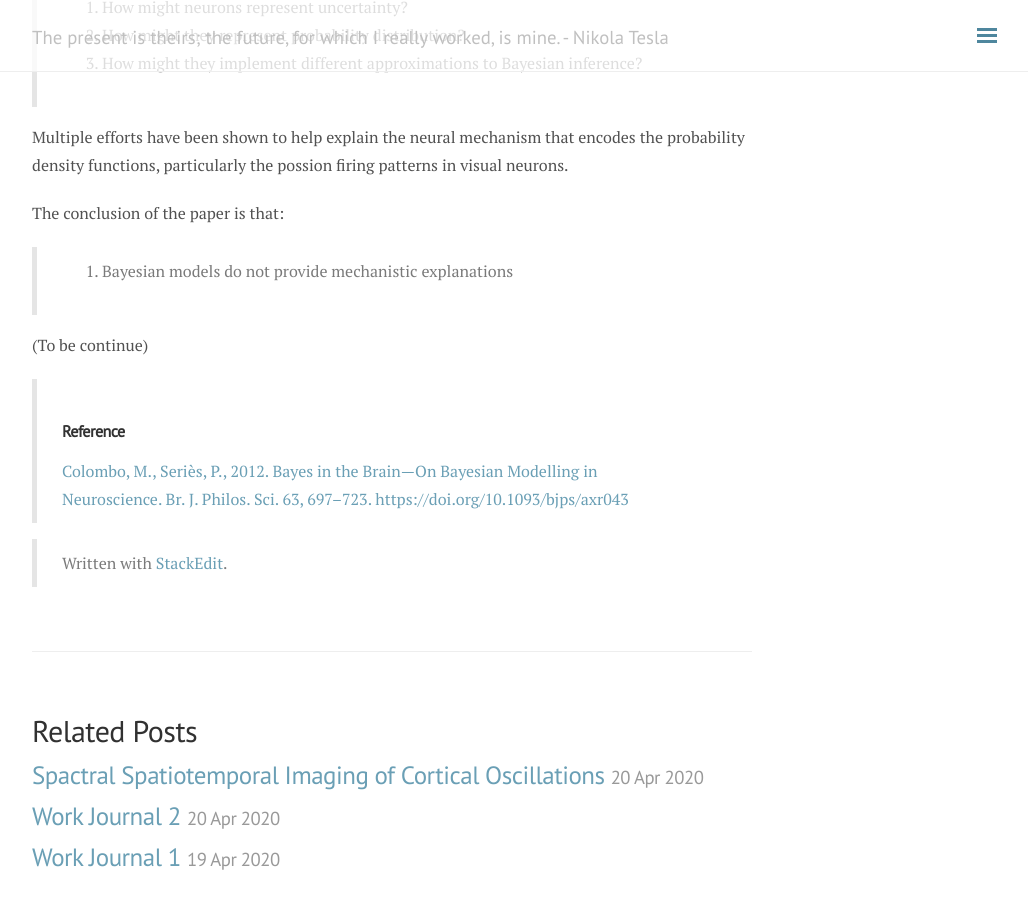
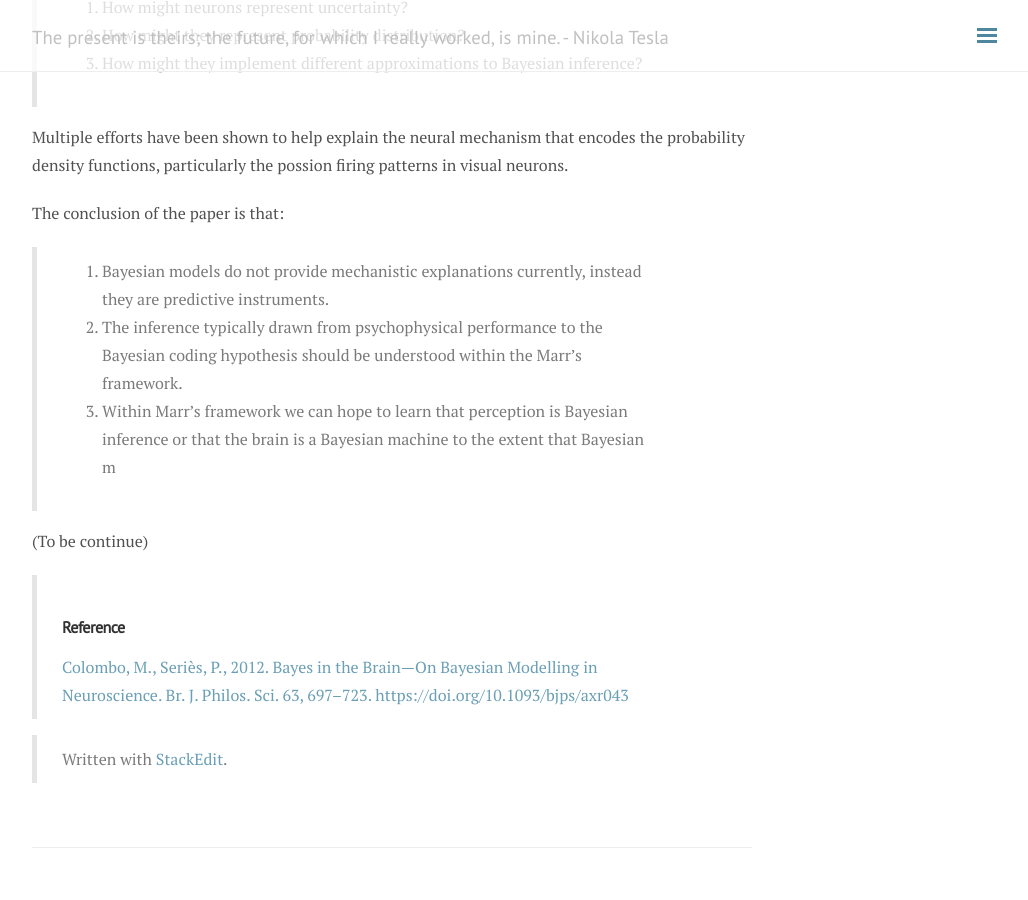
Before and after one commit to andylikescodes/andylikescodes.github.io, a Jekyll site: the page built from _posts/2020-04-18-Bayesian-Brain.md, in a window 1280 px wide and 900 px high, scrolled down 2298 px. Shown: the whole window, without its empty margins (248-1276 px from the left). Built offline with Jekyll 4.4.1, drawn with Linux system fonts in a browser that asks for light colours; nearby versions of some CDN libraries; comment, search, counter and statistics services are not loaded.

Commit message:
_posts/2020-04-18-Bayesian-Brain.md updated from https://stackedit.io/

```diff
--- a/_posts/2020-04-18-Bayesian-Brain.md
+++ b/_posts/2020-04-18-Bayesian-Brain.md
@@ -49,7 +49,9 @@ In the last two sections, 4 and 5, the issues that needs to be addressed in orde
 Multiple efforts have been shown to help explain the neural mechanism that encodes the probability density functions, particularly the possion firing patterns in visual neurons.
 
 The conclusion of the paper is that:
-> 1. Bayesian models do not provide mechanistic explanations
+> 1. Bayesian models do not provide mechanistic explanations currently, instead they are predictive instruments.
+> 2. The inference typically drawn from psychophysical performance to the Bayesian coding hypothesis should be understood within the Marr's framework.
+> 3. Within Marr's framework we can hope to learn that perception is Bayesian inference or that the brain is a Bayesian machine to the extent that Bayesian m
 
 (To be continue)
 
```
Also changed, not shown: other parts of _posts/2020-04-18-Bayesian-Brain.md (+2 -2 lines).
